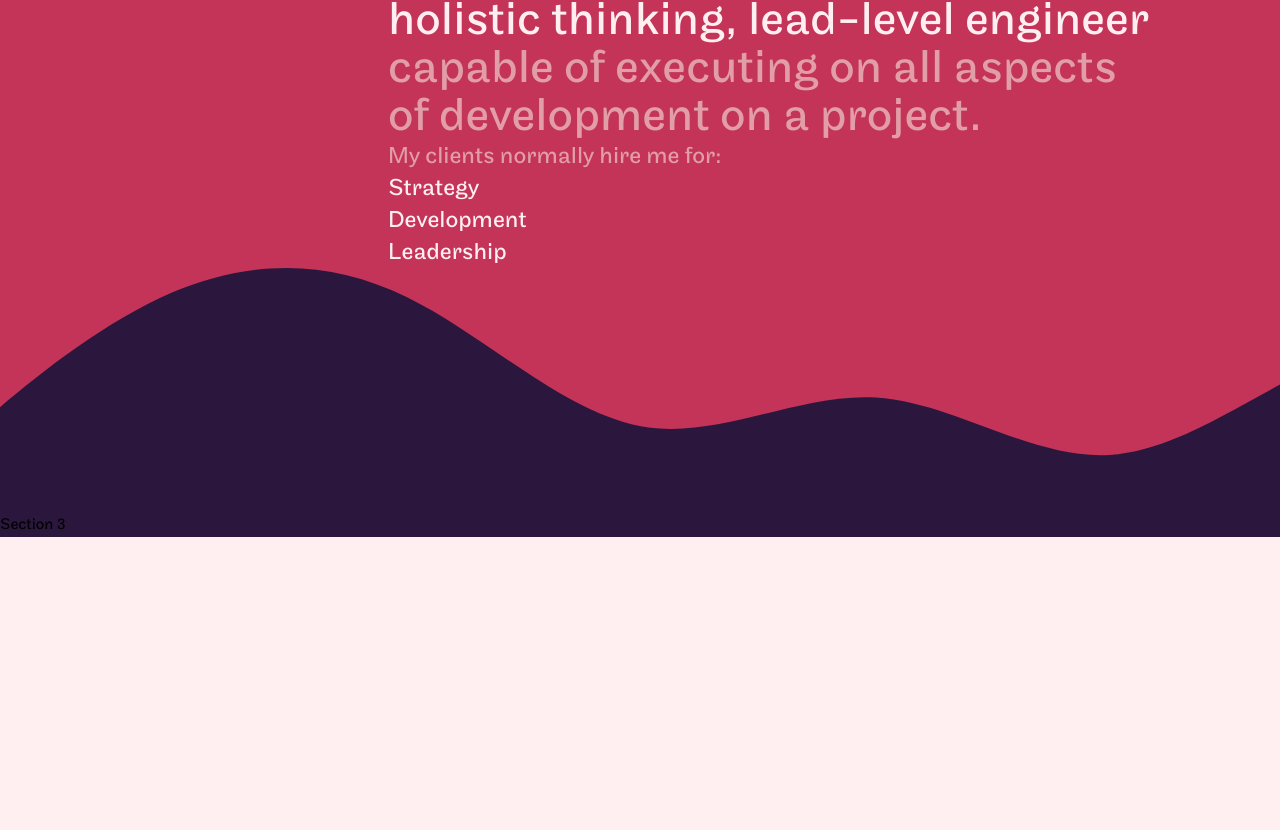
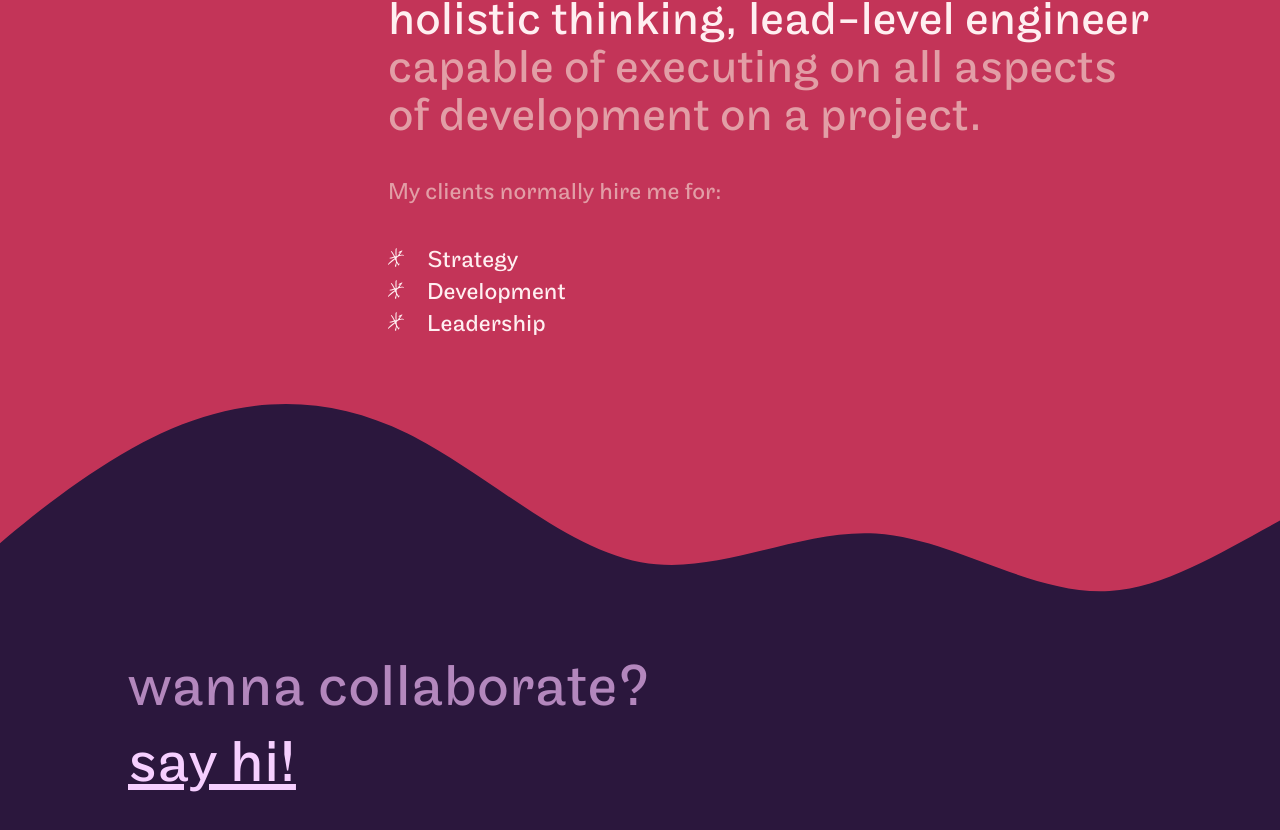
Before and after one commit to AlexKoppara/personal-website, a Next.js app: page / in a window 1280 px wide. Shown: the part 2357-3187 px from the top of the page. Before the commit the page ends 2894 px from the top, so only its background shows below. Built offline with nearby package versions, Linux system fonts and the light colour scheme.

Commit message:
fix header and do bottom

```diff
--- a/src/app/globals.css
+++ b/src/app/globals.css
@@ -44,3 +44,8 @@ a:click
   user-drag: none;
   user-select: none;
 }
+
+li {
+  list-style-image: url('../../public/bullet.svg');
+  list-style-position: inside;
+}
--- a/src/app/page.tsx
+++ b/src/app/page.tsx
@@ -10,7 +10,7 @@ export default function Home() {
     <main className="grid min-h-screen flex-col items-center justify-between  w-full h-full absolute font-maple">
       <div className="flex w-full h-full flex-col justify-between">
         <div className='grid grid-cols-12 grid-rows-{11} gap-4 mx-6 md:mx-32 mt-16'>
-          <div className='row-start-1 row-end-2 col-span-full md:col-start-9 md:col-end-13 flex justify-between text-base text-maroon font-bold'>
+          <div className='row-start-1 row-end-2 col-span-full md:col-start-6 md:col-end-13 lg:col-start-9 lg:col-end-13 flex justify-between text-base text-maroon font-bold'>
             <a href="mailto:alexkoppara@gmail.com" rel="noopener noreferrer" target="_blank">SAY HI</a>
             <a href="https://github.com/AlexKoppara/" rel="noopener noreferrer" target="_blank">GITHUB</a>
             <a href="https://www.linkedin.com/in/alex-koppara/" rel="noopener noreferrer" target="_blank">LINKEDIN</a>
@@ -107,47 +107,6 @@ export default function Home() {
             <p className='text-darkPink'>Lorem ipsum dolor sit amet, consectetur adipiscing elit, sed do eiusmod tempor incididunt ut labore et dolore magna aliqua.</p>
           </div>
           {/* end mobile view */}
-
-          {/* <div className='row-start-4 row-end-4 col-span-full md:col-start-1 md:col-end-5'>
-            <p className='text-2xl text-maroon'>Juniper (YC W21)</p>
-            <p className='text-2xl text-maroon'>Founding Software Engineer</p>
-          </div>
-          <div className='row-start-6 row-end-6 md:row-start-4 md:row-end-4 col-span-full md:col-start-6 md:col-end-10'>
-            <p className='text-2xl text-maroon'>Maveli Coffee</p>
-            <p className='text-2xl text-maroon'>Founder</p>
-          </div>
-          <p className='text-darkPink row-start-5 row-end-5 md:row-start-5 md:row-end-5 col-span-full md:col-start-1 md:col-end-5'>Lorem ipsum dolor sit amet, consectetur adipiscing elit, sed do eiusmod tempor incididunt ut labore et dolore magna aliqua.</p>
-          <p className='text-darkPink row-start-7 row-end-7 md:row-start-5 md:row-end-5 col-span-full md:col-start-6 md:col-end-10'>Lorem ipsum dolor sit amet, consectetur adipiscing elit, sed do eiusmod tempor incididunt ut labore et dolore magna aliqua.</p> */}
-          {/* <div className='row-span-4 col-span-full md:col-start-1 md:col-end-5'>
-            <p className='text-2xl text-maroon'>Headway</p>
-            <p className='text-2xl text-maroon'>Senior Software Engineer</p>
-            <p className='text-darkPink'>Lorem ipsum dolor sit amet, consectetur adipiscing elit, sed do eiusmod tempor incididunt ut labore et dolore magna aliqua.</p>
-          </div>
-          <div className='row-span-4 col-span-full md:col-start-6 md:col-end-10'>
-            <p className='text-2xl text-maroon'>House Rx</p>
-            <p className='text-2xl text-maroon'>Software Consultant</p>
-            <p className='text-darkPink'>Lorem ipsum dolor sit amet, consectetur adipiscing elit, sed do eiusmod tempor incididunt ut labore et dolore magna aliqua.</p>
-          </div>
-          <div className='row-span-4 col-span-full md:col-start-1 md:col-end-5'>
-            <p className='text-2xl text-maroon'>Barsala</p>
-            <p className='text-2xl text-maroon'>Software Consultant</p>
-            <p className='text-darkPink'>Lorem ipsum dolor sit amet, consectetur adipiscing elit, sed do eiusmod tempor incididunt ut labore et dolore magna aliqua.</p>
-          </div>
-          <div className='row-span-4 col-span-full md:col-start-6 md:col-end-10'>
-            <p className='text-2xl text-maroon'>30 Madison</p>
-            <p className='text-2xl text-maroon'>Software Engineer</p>
-            <p className='text-darkPink'>Lorem ipsum dolor sit amet, consectetur adipiscing elit, sed do eiusmod tempor incididunt ut labore et dolore magna aliqua.</p>
-          </div>
-          <div className='row-span-4 col-span-full md:col-start-1 md:col-end-5'>
-            <p className='text-2xl text-maroon'>Domio</p>
-            <p className='text-2xl text-maroon'>Lead Software Engineer</p>
-            <p className='text-darkPink'>Lorem ipsum dolor sit amet, consectetur adipiscing elit, sed do eiusmod tempor incididunt ut labore et dolore magna aliqua.</p>
-          </div>
-          <div className='row-span-4 col-span-full md:col-start-6 md:col-end-10'>
-            <p className='text-2xl text-maroon'>Capital One</p>
-            <p className='text-2xl text-maroon'>Software Engineer</p>
-            <p className='text-darkPink'>Lorem ipsum dolor sit amet, consectetur adipiscing elit, sed do eiusmod tempor incididunt ut labore et dolore magna aliqua.</p>
-          </div> */}
         </div>
         <div className='w-full block md:hidden -mb-1'>
           <Image
@@ -169,16 +128,18 @@ export default function Home() {
         </div>
       </div>
       <div className="bg-maroon flex w-full h-full flex-col justify-between">
-        <div className='grid grid-cols-12 grid-rows-{4} gap-4 mx-6 md:mx-32 mt-2'>
+        <div className='grid grid-cols-12 grid-rows-{4} gap-4 mx-6 md:mx-32 mt-2 mb-16'>
           <div className='col-span-full md:col-span-3'>
             <p className='text-base text-lightPink font-bold'>FREELANCE SERVICES</p>
           </div>
           <div className='col-span-full md:col-start-4 md:col-end-13 text-base text-lightPink'>
             <p className='text-darkPink text-3xl md:text-5xl'><span className='text-lightPink'>i work with clients who</span> know their business model, strategy, and audience, but <span className='text-lightPink'>need an experienced, holistic thinking, lead-level engineer</span> capable of executing on all aspects of development on a project.</p>
-            <p className='text-darkPink text-2xl'>My clients normally hire me for:</p>
-            <p className='text-2xl'>Strategy</p>
-            <p className='text-2xl'>Development</p>
-            <p className='text-2xl'>Leadership</p>
+            <p className='text-darkPink text-2xl my-6 md:my-9'>My clients normally hire me for:</p>
+            <ul>
+              <li className='text-2xl'><span className='pl-2 md:pl-4'>Strategy</span></li>
+              <li className='text-2xl'><span className='pl-2 md:pl-4'>Development</span></li>
+              <li className='text-2xl'><span className='pl-2 md:pl-4'>Leadership</span></li>
+            </ul>
           </div>
         </div>
         <div className='w-full block md:hidden -mb-1'>
@@ -201,7 +162,10 @@ export default function Home() {
         </div>
       </div>
       <div className="bg-darkPurple w-full h-full">
-        <p>Section 3</p>
+        <div className='grid grid-cols-12 grid-rows-2 gap-4 mx-6 md:mx-32 mt-2 mb-16'>
+          <h1 className='text-lightPurple text-4xl md:text-6xl row-span-1 col-span-full'>wanna collaborate?</h1>
+          <h1 className='text-lavender underline text-4xl md:text-6xl row-span-2 col-span-full'>say hi!</h1>
+        </div>
       </div>
     </main>
   )
```
Also changed, not shown: public/bullet.svg (added).
